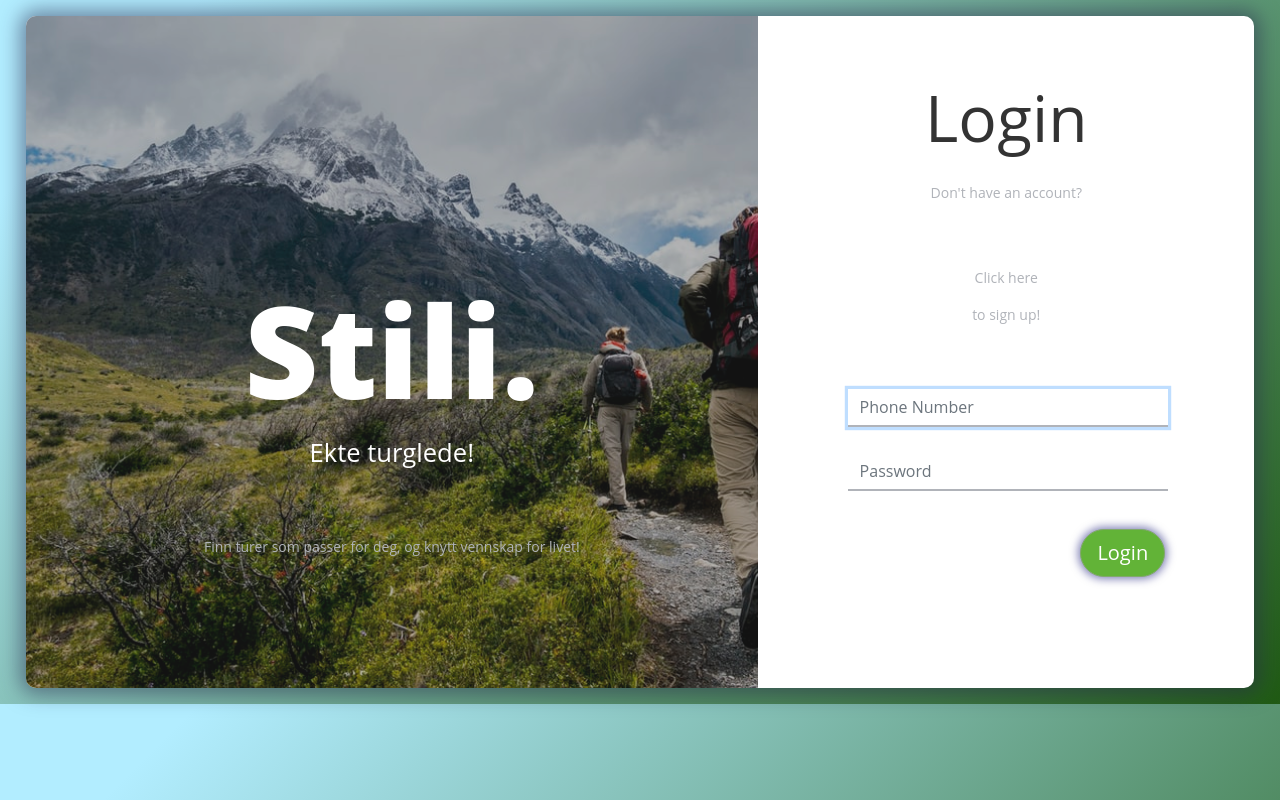
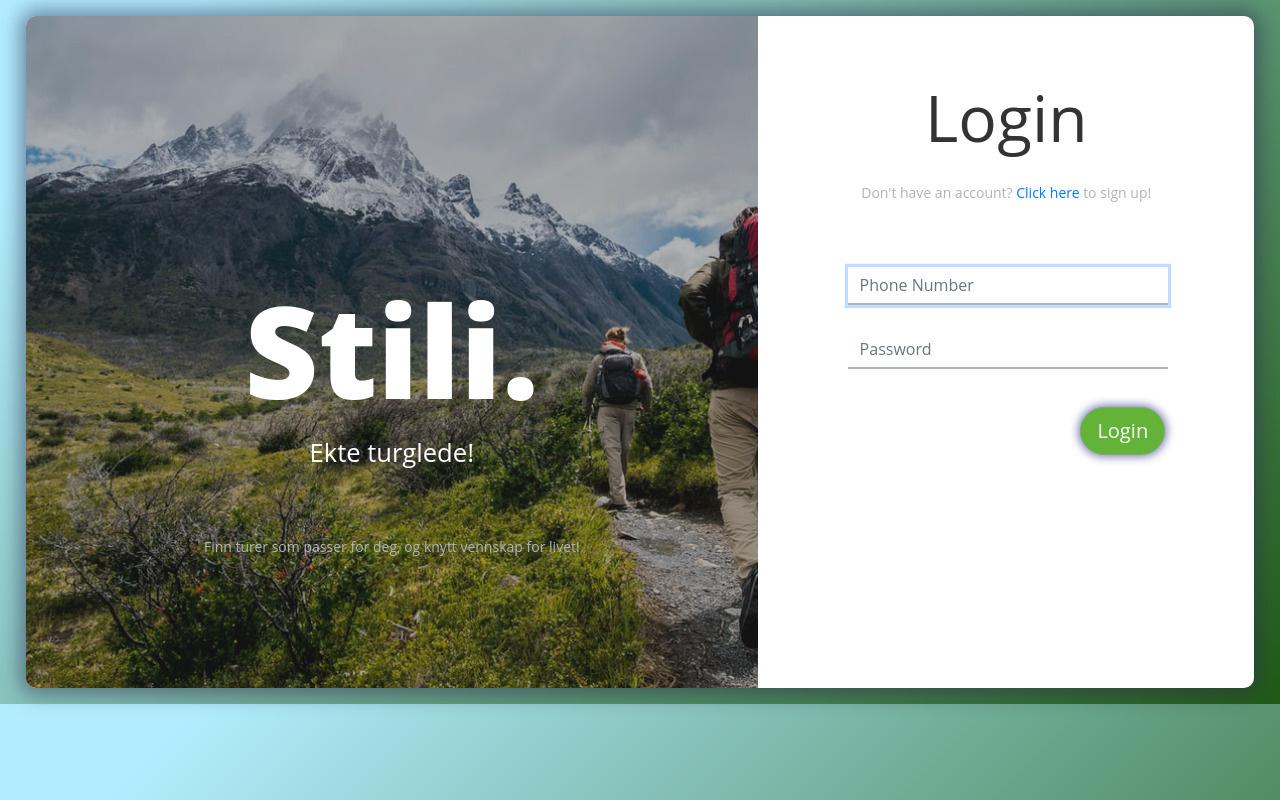
Before and after one commit to Aelxnadre72/Stili, a React (Create React App) app in the folder frontend/: page / in a window 1280 px wide. Built offline with nearby package versions, Linux system fonts and the light colour scheme.

Commit message:
#11 fixed typo

```diff
--- a/frontend/src/components/Login.js
+++ b/frontend/src/components/Login.js
@@ -49,7 +49,7 @@ export default function Login() {
     </div>
     <div className="Login">
       <h5>Login</h5>
-      <p>Don't have an account? <Link to="/register"><p>Click here</p></Link> to sign up!</p>
+      <p>Don't have an account? <Link to="/register">Click here</Link> to sign up!</p>
         <Form onSubmit={handleSubmit}>
           <Form.Group size="lg" controlId="phoneNumber">
             <Form.Control
--- a/frontend/src/components/Register.js
+++ b/frontend/src/components/Register.js
@@ -45,7 +45,7 @@ export default function Register() {
     </div>
     <div className="Register">
     <h5>Register</h5>
-    <p>Already have an account? <Link to="/"><p>Click here</p></Link> to log in!</p>
+    <p>Already have an account? <Link to="/">Click here</Link> to log in!</p>
       <Form onSubmit={handleSubmit}>
         <Form.Group size="lg" controlId="name">
           <Form.Control
```
Also changed, not shown: 9 other files (tests, documents, lock files or other folders).
